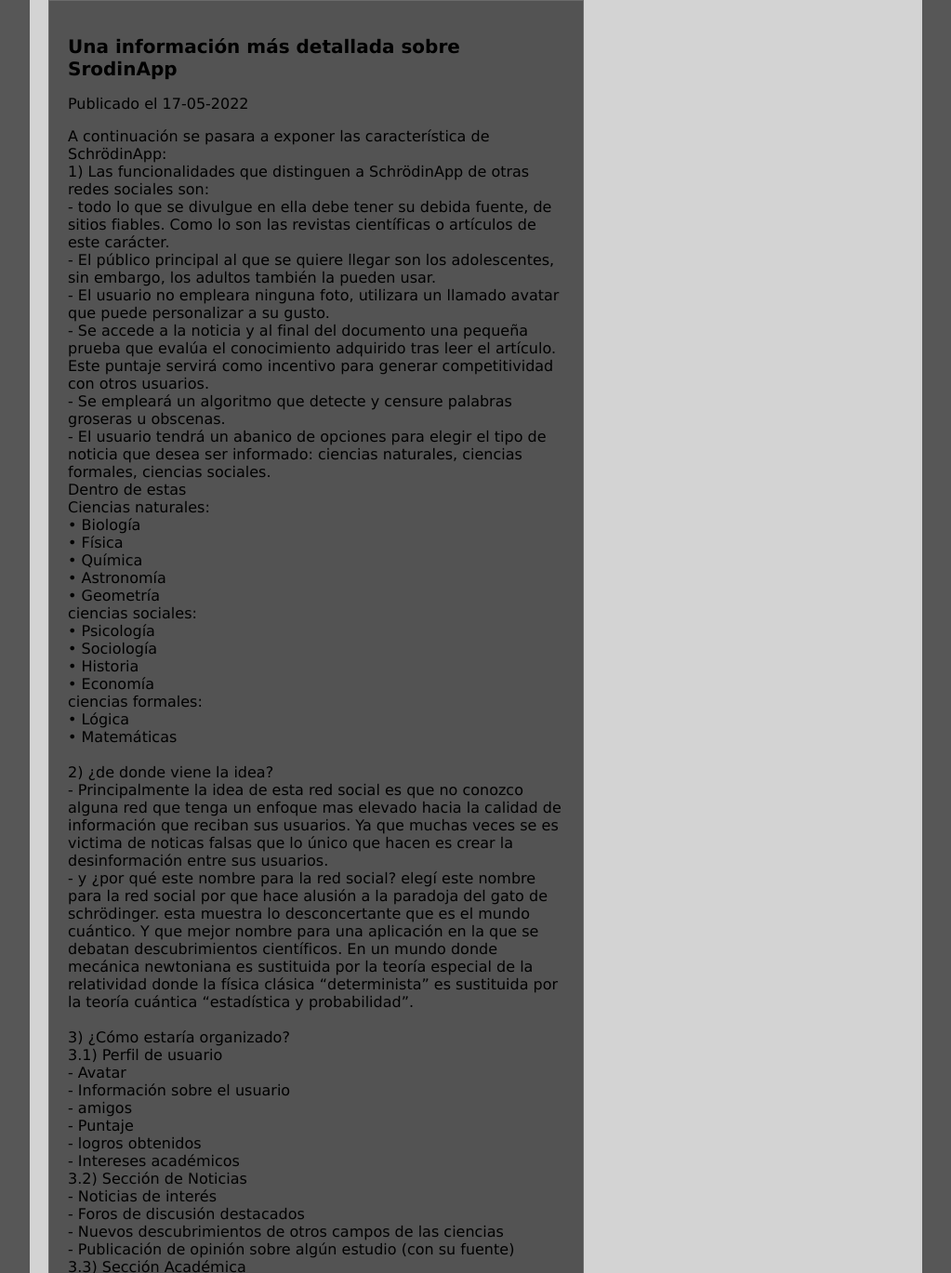
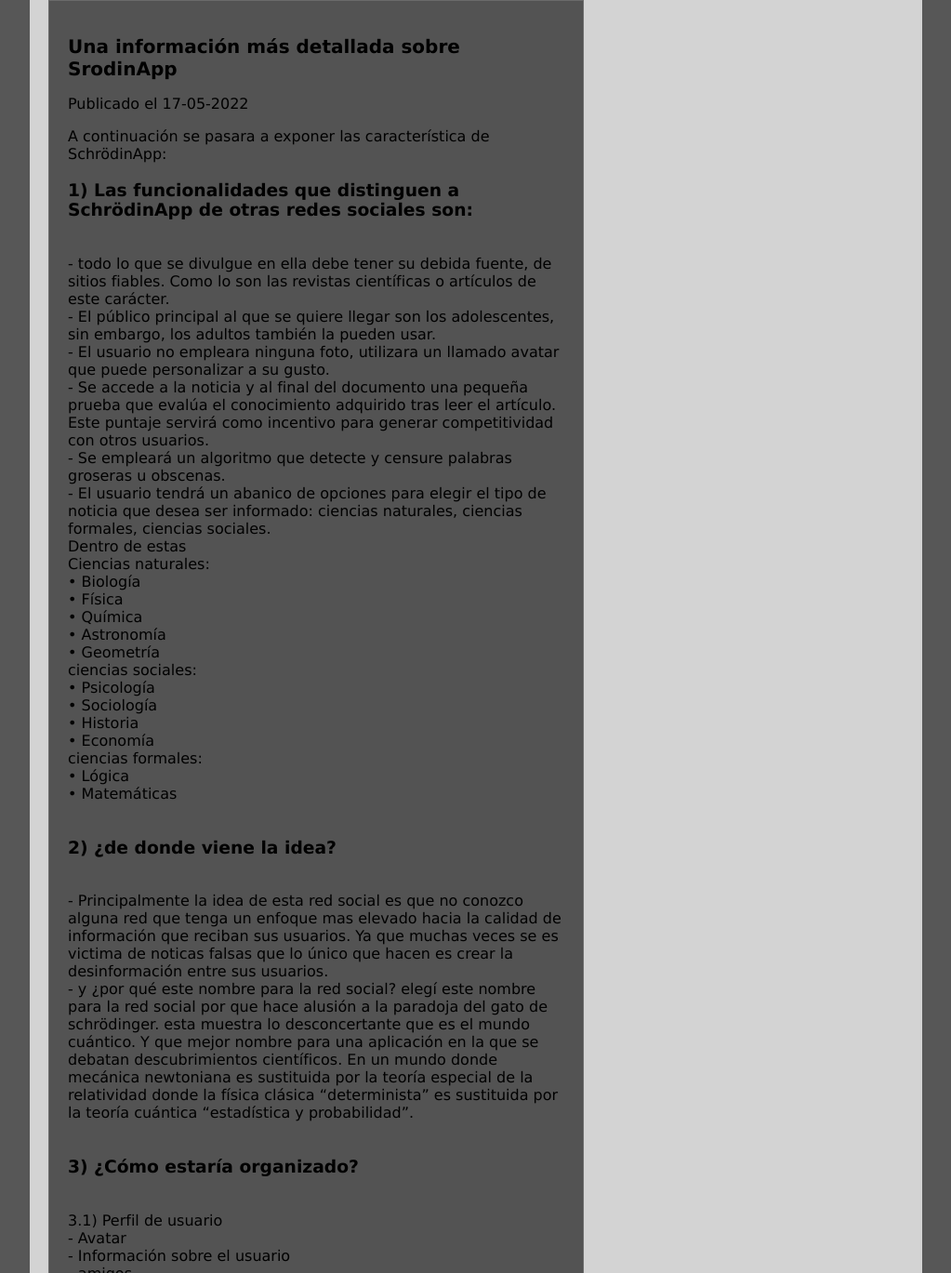
Before and after one commit to SrodinApp/Informacion, a plain HTML site: page index.html in a window 1280 px wide. Shown: the part 191-1560 px from the top of the page at 93% size, without its empty margins (128-1151 px from the left). Drawn offline with Linux system fonts and the light colour scheme.

Commit message:
Update index.html

```diff
--- a/index.html
+++ b/index.html
@@ -32,7 +32,7 @@
                         <time datetime="17-05-2022">Publicado el 17-05-2022</time>
                         <p>
                             A continuación se pasara a exponer las característica de  SchrödinApp: <br>
-                            1)	Las funcionalidades que distinguen a SchrödinApp de otras redes sociales son: <br>
+                            <h3>1)	Las funcionalidades que distinguen a SchrödinApp de otras redes sociales son:</h3> <br>
                             -	todo lo que se divulgue en ella debe tener su debida fuente, de sitios fiables. Como lo son las revistas científicas o artículos de este carácter. <br>
                             -	El público principal al que se quiere llegar son los adolescentes, sin embargo, los adultos también la pueden usar. <br>
                             -	El usuario no empleara ninguna foto, utilizara un llamado avatar que puede personalizar a su gusto. <br>
@@ -55,11 +55,11 @@
                             •	Lógica  <br>
                             •	Matemáticas <br>
                             <br>
-                            2)	¿de donde viene la idea? <br>
+                            <h3>2)	¿de donde viene la idea? </h3><br>
                             -	Principalmente la idea de esta red social es que no conozco alguna red que tenga un enfoque mas elevado hacia la calidad de información que reciban sus usuarios. Ya que muchas veces se es victima de noticas falsas que lo único que hacen es crear la desinformación entre sus usuarios. <br>
                             -	y ¿por qué este nombre para la red social? elegí este nombre para la red social por que hace alusión a la paradoja del gato de schrödinger. esta muestra lo desconcertante que es el mundo cuántico. Y que mejor nombre para una aplicación en la que se debatan descubrimientos científicos. En un mundo donde mecánica newtoniana es sustituida por la teoría especial de la relatividad donde la física clásica “determinista” es sustituida por la teoría cuántica “estadística y probabilidad”. <br>
                             <br>
-                            3)	¿Cómo estaría organizado? <br>
+                            <h3>3)	¿Cómo estaría organizado? </h3><br>
                             3.1) Perfil de usuario <br>
                             -	Avatar <br>
                             -	Información sobre el usuario <br>
```
